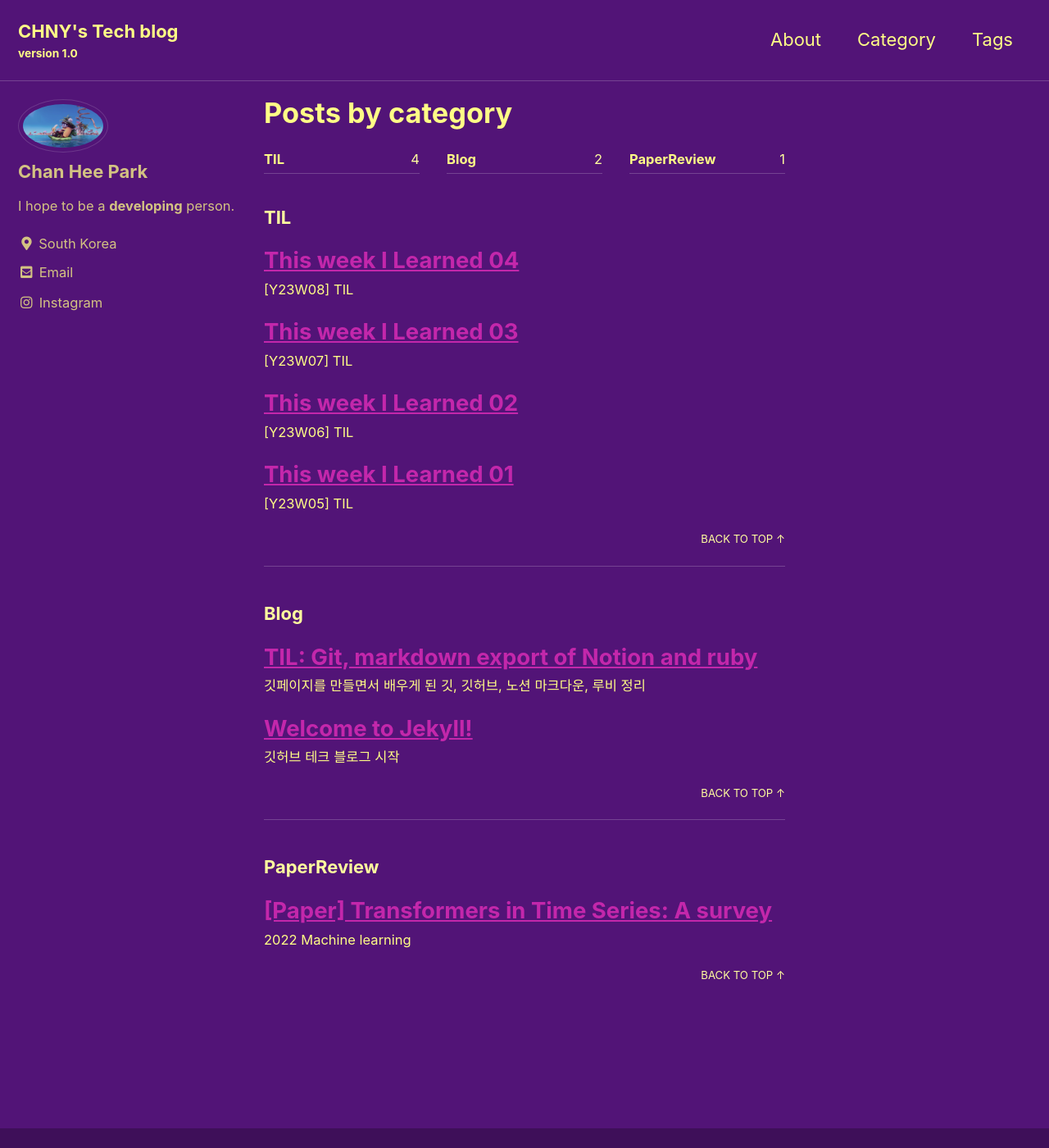
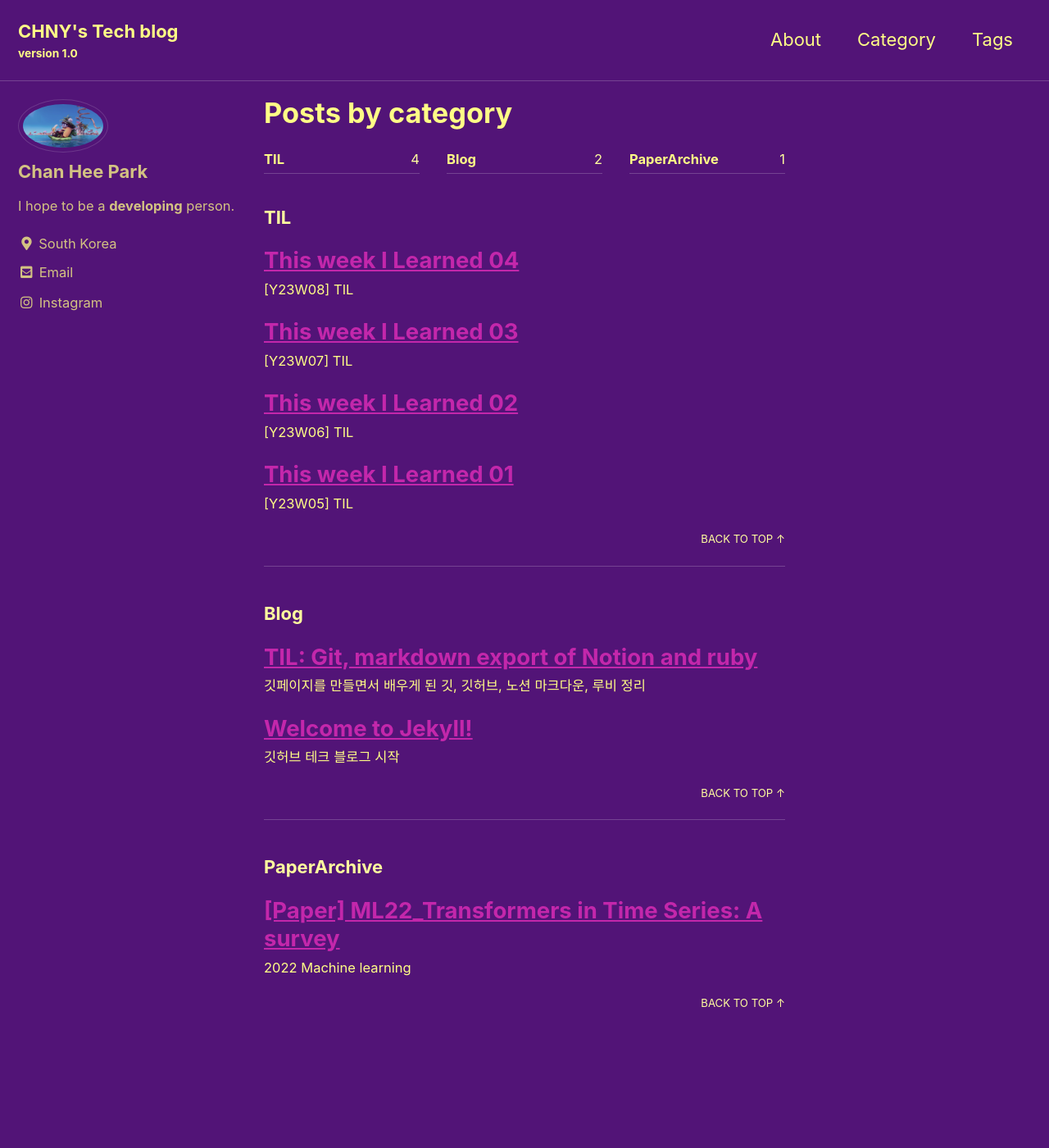
Before and after one commit to chnychny/chnychny.github.io, a Jekyll site: the page built from _pages/category-archive.md, in a window 1280 px wide and 1400 px high. Shown: the whole window at 82% size. Built offline with Jekyll 4.4.1, drawn with Linux system fonts in a browser that asks for light colours; cached includes are drawn as plain includes.

Commit message:
Update 2023-02-02-[PaperArchive] ML22_Transformers in Time Series A survey.md

```diff
--- a/_posts/2023-02-02-[PaperArchive] ML22_Transformers in Time Series A survey.md
+++ b/_posts/2023-02-02-[PaperArchive] ML22_Transformers in Time Series A survey.md
@@ -1,8 +1,9 @@
 ---
-title: "[Paper] Transformers in Time Series: A survey"
+title: "[Paper] ML22_Transformers in Time Series: A survey"
 excerpt: "2022 Machine learning"
 date: 2023-02-05
-categories: PaperReview
+categories: PaperArchive
+permalink: /categories/PaperArchive/
 tags: [PaperReview]
 ---
 
```
